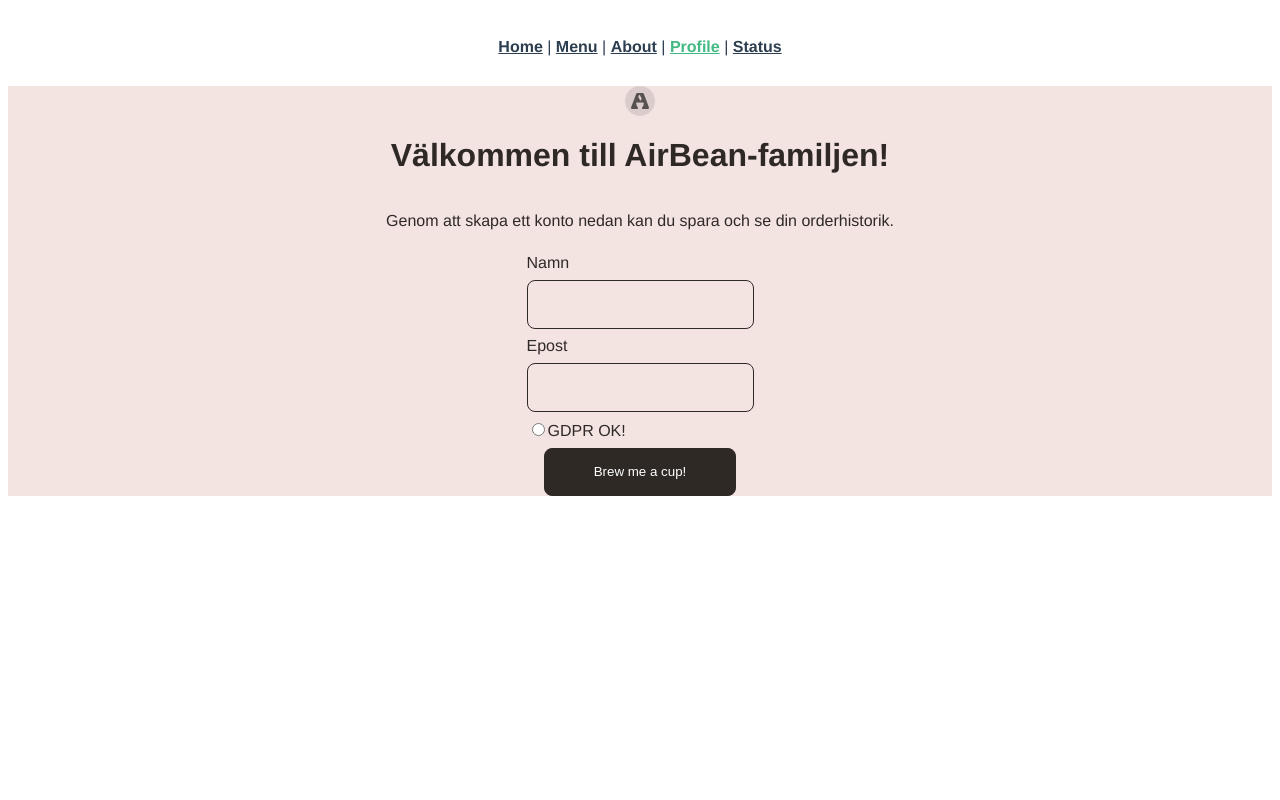
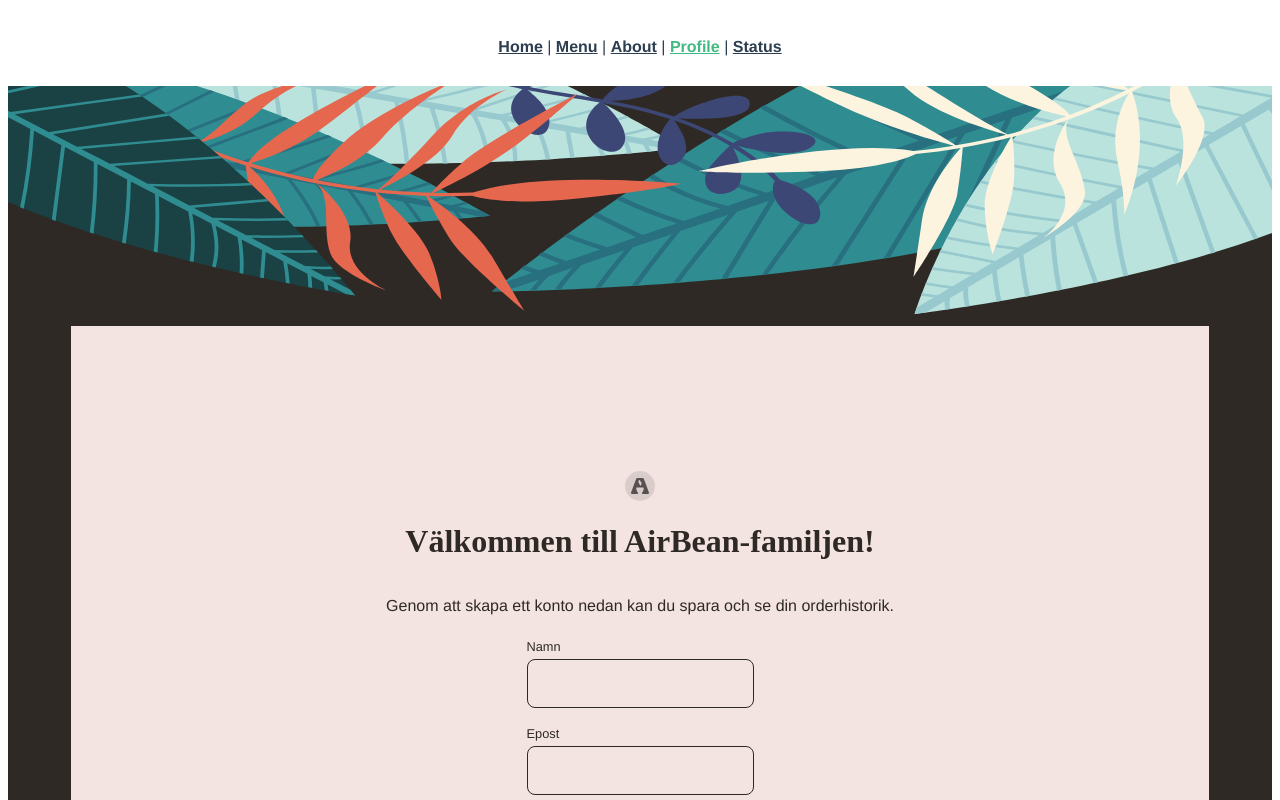
Before and after one commit to midori1727/airbean.vue, a Vue app: page /profile in a window 1280 px wide. Shown: the top 800 px of the page. Built offline with nearby package versions, Linux system fonts and the light colour scheme.

Commit message:
rename images & profileForm css

```diff
--- a/src/components/OrderHistory.vue
+++ b/src/components/OrderHistory.vue
@@ -1,9 +1,9 @@
 <template>
-<div>
+<div class="order-history-wrapper">
     <!-- <Nav/> -->
+    <img src="../assets/Profile_img.svg" alt="profile-image">
     <h1>{{ getUserName }}</h1>
-    <h1>{{ getUserEmail }}</h1>
-
+    <p>{{ getUserEmail }}</p>
 
     <h1>Orderhistorik</h1>
     <div v-if="orderHistory.length">
@@ -18,9 +18,6 @@
     <div v-else>
         <p>Du har inget i din Orderhistorik</p>
     </div>
-
-
-
 
 </div>
 
@@ -53,7 +50,21 @@
 }
 </script>
 
-<style>
+<style scoped>
+
+.order-history-wrapper {
+    background-color: #2F2926;
+    color: white;
+    height: 100vh;
+}
+
+img {
+    padding-top: 50px;
+}
+
+h1 {
+    font-family: 'PT Serif', serif;
+}
 
 ul {
     list-style: none;
--- a/src/components/ProfileForm.vue
+++ b/src/components/ProfileForm.vue
@@ -1,5 +1,8 @@
 <template>
   <div>
+      <div class="background">
+          <header></header>
+      </div>
       <!-- <Nav/> -->
       <div class="plofile-form-wrapper">
           <img src="../assets/airbean_a_logo.svg" alt="airbean_a_logo">
@@ -80,6 +83,23 @@
 
 <style scoped>
 
+.background {
+    background-color: #2F2926;
+    height: 130vh;
+
+}
+
+header {
+    background: url('../assets/header.svg');
+    background-position: center;
+    background-repeat: no-repeat;
+    background-size: 100%;
+    background-size: cover;
+    height: 29vh;
+    width: 100%;
+    background-color: #f3e4e1;;
+    background-color: #2F2926;
+}
 
 .plofile-form-wrapper {
     display: flex;
@@ -88,6 +108,15 @@
     justify-content: center;
     color: #2F2926;
     background-color: #F3E4E1;
+    height: 100vh;
+    margin-top: -50rem;
+    width: 90%;
+    margin-left:auto;
+    margin-right:auto;
+}
+
+h1 {
+    font-family: 'PT Serif', serif;
 }
 
 .radio {
@@ -97,13 +126,12 @@
 }
 
 .input-form input {
-    /* display: block;
-    border-radius: 10px; */
     padding: 1rem 1.5rem;
     border-radius: 0.5rem;
     outline: none;
     border: 1px solid #2F2926;
     background-color: #F3E4E1;
+    margin-bottom: 10px;
 }
 
 .input-form label {
@@ -114,16 +142,25 @@
 label {
     margin-top: 0.5rem;
     margin-bottom: 0.5rem;
+    font-size: 0.8rem;
+    margin-bottom: 5px;
+}
+
+.button {
+    margin-top: 50px;
+    margin-bottom: 50px;
 }
 
 .button input {
     width: 12rem;
     height: 3rem;
-    border-radius: 0.5rem;
+    border-radius: 2rem;
     outline: none;
     border: 1px solid #2F2926;
     background-color: #2F2926;
     color: white;
+    font-family: 'PT Serif', serif;
+    font-size: 1rem;
 }
 
 
--- a/src/views/Status.vue
+++ b/src/views/Status.vue
@@ -3,7 +3,7 @@
 
       <div v-if="orderHistory.length > 0">
           <p>{{ getOrderNumber }}</p>
-          <img src="../assets/status_bild.svg" alt="airbean_photo">
+          <img src="../assets/status_img.svg" alt="airbean_image">
           <p>Din beställning är på väg!</p>
           <button @click="toTopPage">Ok, cool!</button>
       </div>
@@ -43,7 +43,7 @@
 .wrapper {
     background-color: #e5674e;
     color: white;
-    height: 89vh;
+    height: 100vh;
 }
 
 </style>>
```
Also changed, not shown: src/assets/Profile_img.svg (renamed from src/assets/Profile_bild.svg), src/assets/status_img.svg (renamed from src/assets/status_bild.svg).
